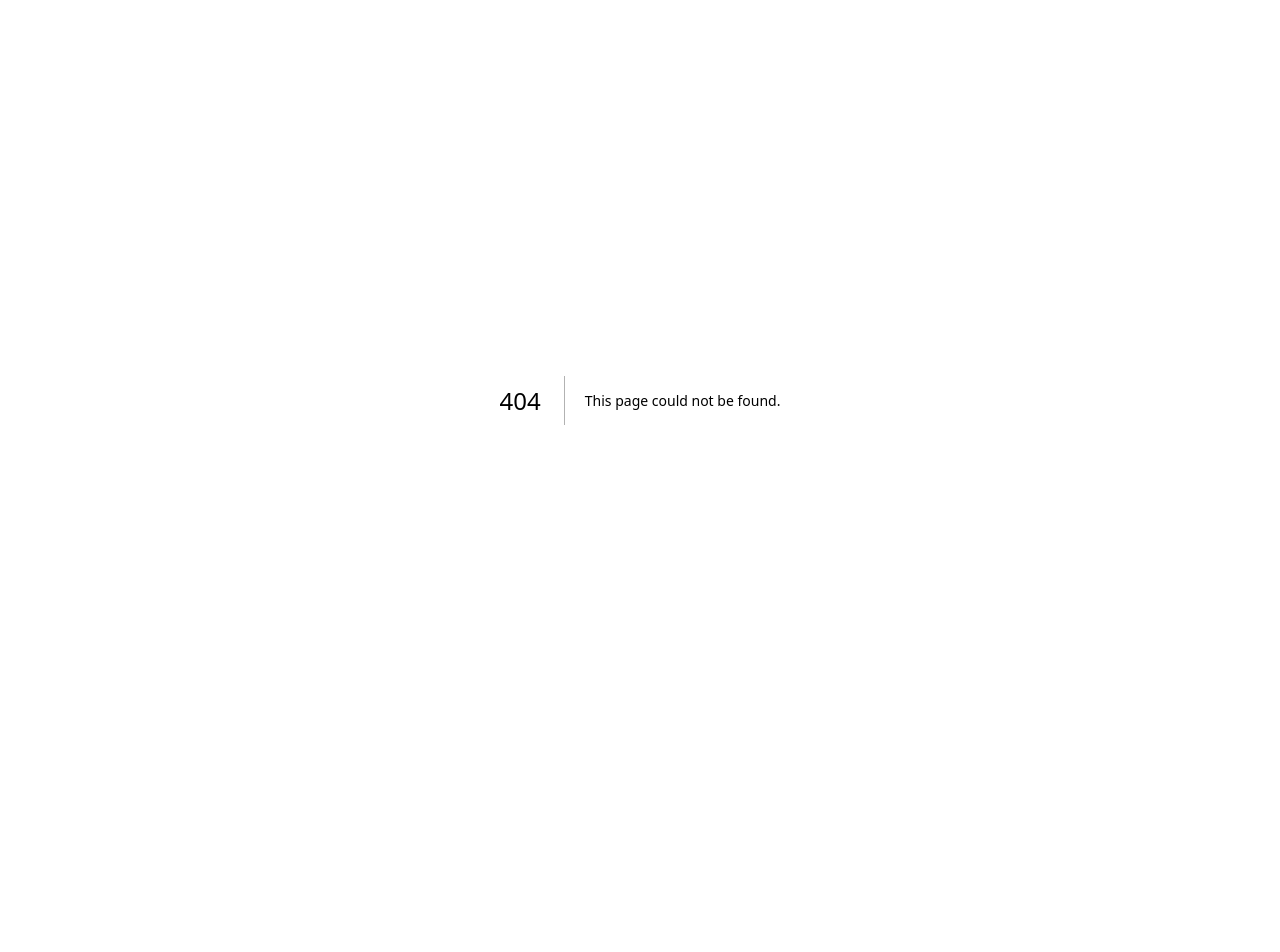
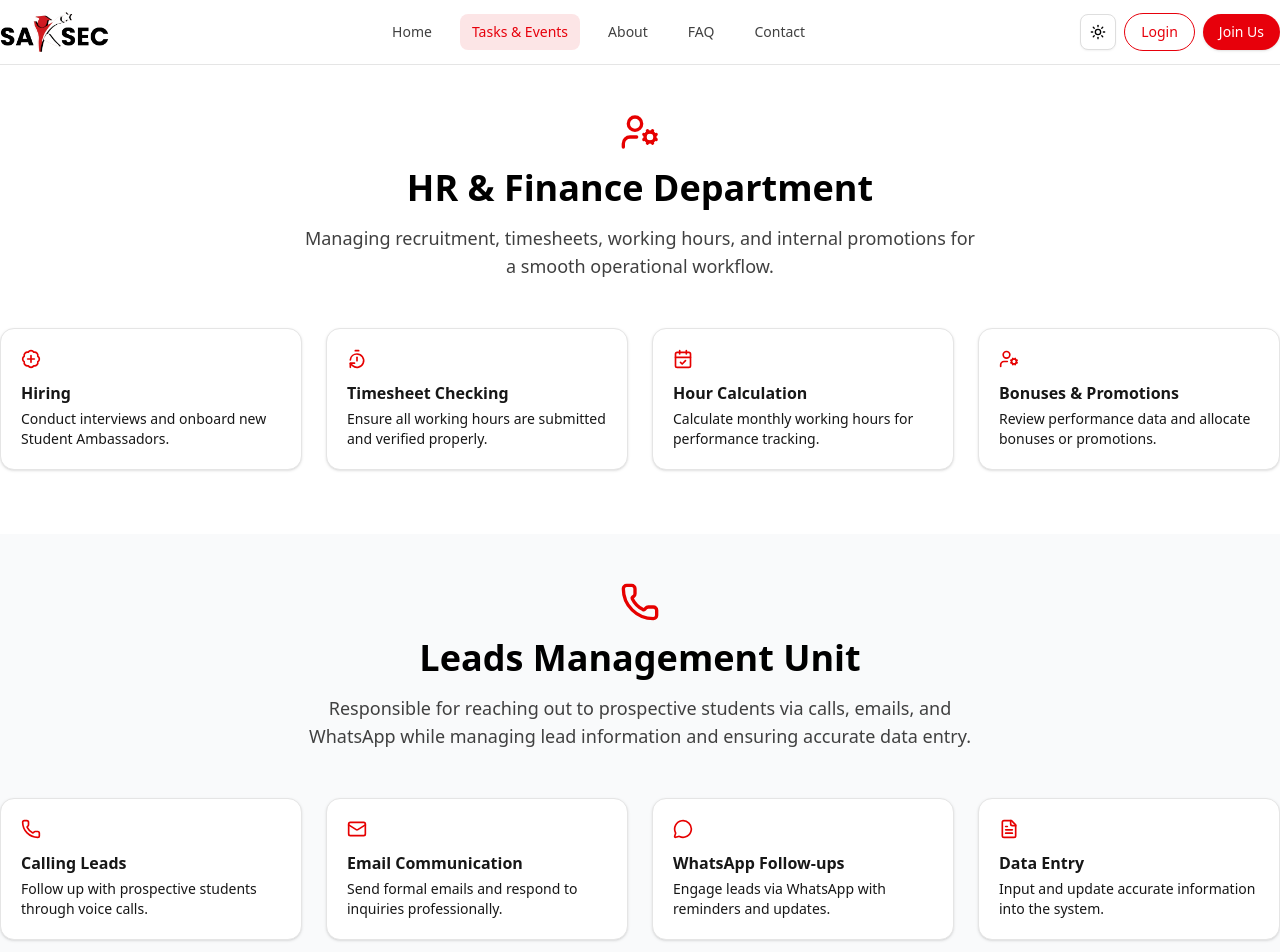
Before and after one commit to aro-arko/SA-Management-System, a Next.js app in the folder frontend/: page /tasks-events in a window 1280 px wide. Before the commit this address had no page. Shown: the top 952 px of the page. Before the commit the page ends 800 px from the top, so only its background shows below. Built offline with nearby package versions, Linux system fonts and the light colour scheme.

Commit message:
lmu tasks added

```diff
--- /dev/null
+++ b/frontend/src/app/(WithCommonLayout)/tasks-events/page.tsx
@@ -0,0 +1,13 @@
+import HrFinanceTasks from "@/components/modules/WithCommonLayout/TASK_EVENTS/hr_finance/HrFinanceTasks";
+import LmuTasks from "@/components/modules/WithCommonLayout/TASK_EVENTS/lmu/lmuTasks";
+
+const tasksEventsPage = () => {
+  return (
+    <div className="pt-16">
+      <HrFinanceTasks />
+      <LmuTasks />
+    </div>
+  );
+};
+
+export default tasksEventsPage;
--- /dev/null
+++ b/frontend/src/components/modules/WithCommonLayout/TASK_EVENTS/hr_finance/HrFinanceTasks.tsx
@@ -0,0 +1,88 @@
+"use client";
+
+import { useTheme } from "next-themes";
+import { UserCog, CalendarCheck, BadgePlus, TimerReset } from "lucide-react";
+import React, { useEffect, useState } from "react";
+import { motion } from "framer-motion";
+
+const hrTasks = [
+  {
+    icon: <BadgePlus className="w-5 h-5 text-primary" />,
+    title: "Hiring",
+    description: "Conduct interviews and onboard new Student Ambassadors.",
+  },
+  {
+    icon: <TimerReset className="w-5 h-5 text-primary" />,
+    title: "Timesheet Checking",
+    description:
+      "Ensure all working hours are submitted and verified properly.",
+  },
+  {
+    icon: <CalendarCheck className="w-5 h-5 text-primary" />,
+    title: "Hour Calculation",
+    description: "Calculate monthly working hours for performance tracking.",
+  },
+  {
+    icon: <UserCog className="w-5 h-5 text-primary" />,
+    title: "Bonuses & Promotions",
+    description: "Review performance data and allocate bonuses or promotions.",
+  },
+];
+
+const HrFinanceTasks = () => {
+  const { resolvedTheme } = useTheme();
+  const [mounted, setMounted] = useState(false);
+
+  useEffect(() => {
+    setMounted(true);
+  }, []);
+
+  if (!mounted) return null;
+
+  const isDark = resolvedTheme === "dark";
+
+  return (
+    <section
+      className={`pt-12 pb-16 px-4 sm:px-6 lg:px-0 ${
+        isDark ? "bg-gradient-to-b from-[#000000] to-[#170303]" : "bg-[#ffffff]"
+      }`}
+    >
+      <div className="max-w-7xl mx-auto text-center mb-10">
+        <UserCog className="w-10 h-10 mx-auto text-primary mb-4" />
+        <h2 className="text-2xl sm:text-3xl md:text-4xl font-bold mb-4">
+          HR & Finance Department
+        </h2>
+        <p className="text-sm sm:text-base md:text-lg text-neutral-700 dark:text-neutral-300 mb-8 md:mb-12 max-w-2xl mx-auto">
+          Managing recruitment, timesheets, working hours, and internal
+          promotions for a smooth operational workflow.
+        </p>
+      </div>
+
+      {/* Grid Layout */}
+      <div className="max-w-7xl mx-auto grid grid-cols-1 sm:grid-cols-2 lg:grid-cols-4 gap-6">
+        {hrTasks.map((item, index) => (
+          <motion.div
+            key={index}
+            initial={{ opacity: 0, y: 10 }}
+            whileInView={{ opacity: 1, y: 0 }}
+            transition={{ duration: 0.5, delay: index * 0.1 }}
+            viewport={{ once: true }}
+            className={`flex flex-col items-start gap-3 p-5 rounded-xl border shadow-sm transition-all ${
+              isDark
+                ? "bg-[#1a1a1a]/40 backdrop-blur-md border-[#2a2a2a] text-neutral-100 hover:bg-[#2c2c2c]/60 hover:border-[#444]"
+                : "bg-white border-neutral-200 text-neutral-900 hover:shadow-md hover:border-neutral-300"
+            }`}
+          >
+            <div>{item.icon}</div>
+            <div>
+              <h3 className="font-semibold text-base">{item.title}</h3>
+              <p className="text-sm mt-1">{item.description}</p>
+            </div>
+          </motion.div>
+        ))}
+      </div>
+    </section>
+  );
+};
+
+export default HrFinanceTasks;
--- /dev/null
+++ b/frontend/src/components/modules/WithCommonLayout/TASK_EVENTS/lmu/lmuTasks.tsx
@@ -0,0 +1,88 @@
+"use client";
+
+import { useTheme } from "next-themes";
+import { Phone, Mail, MessageCircle, FileText } from "lucide-react";
+import React, { useEffect, useState } from "react";
+import { motion } from "framer-motion";
+
+const leadTasks = [
+  {
+    icon: <Phone className="w-5 h-5 text-primary" />,
+    title: "Calling Leads",
+    description: "Follow up with prospective students through voice calls.",
+  },
+  {
+    icon: <Mail className="w-5 h-5 text-primary" />,
+    title: "Email Communication",
+    description: "Send formal emails and respond to inquiries professionally.",
+  },
+  {
+    icon: <MessageCircle className="w-5 h-5 text-primary" />,
+    title: "WhatsApp Follow-ups",
+    description: "Engage leads via WhatsApp with reminders and updates.",
+  },
+  {
+    icon: <FileText className="w-5 h-5 text-primary" />,
+    title: "Data Entry",
+    description: "Input and update accurate information into the system.",
+  },
+];
+
+const LmuTasks = () => {
+  const { resolvedTheme } = useTheme();
+  const [mounted, setMounted] = useState(false);
+
+  useEffect(() => {
+    setMounted(true);
+  }, []);
+
+  if (!mounted) return null;
+
+  const isDark = resolvedTheme === "dark";
+
+  return (
+    <section
+      className={`pt-12 pb-16 px-4 sm:px-6 lg:px-0 ${
+        isDark ? "bg-gradient-to-b from-[#000000] to-[#170303]" : "bg-[#F9FAFB]"
+      }`}
+    >
+      <div className="max-w-7xl mx-auto text-center mb-10">
+        <Phone className="w-10 h-10 mx-auto text-primary mb-4" />
+        <h2 className="text-2xl sm:text-3xl md:text-4xl font-bold mb-4">
+          Leads Management Unit
+        </h2>
+        <p className="text-sm sm:text-base md:text-lg text-neutral-700 dark:text-neutral-300 mb-8 md:mb-12 max-w-2xl mx-auto">
+          Responsible for reaching out to prospective students via calls,
+          emails, and WhatsApp while managing lead information and ensuring
+          accurate data entry.
+        </p>
+      </div>
+
+      {/* Grid Layout */}
+      <div className="max-w-7xl mx-auto grid grid-cols-1 sm:grid-cols-2 lg:grid-cols-4 gap-6">
+        {leadTasks.map((item, index) => (
+          <motion.div
+            key={index}
+            initial={{ opacity: 0, y: 10 }}
+            whileInView={{ opacity: 1, y: 0 }}
+            transition={{ duration: 0.5, delay: index * 0.1 }}
+            viewport={{ once: true }}
+            className={`flex flex-col items-start gap-3 p-5 rounded-xl border shadow-sm transition-all ${
+              isDark
+                ? "bg-[#1a1a1a]/40 backdrop-blur-md border-[#2a2a2a] text-neutral-100 hover:bg-[#2c2c2c]/60 hover:border-[#444]"
+                : "bg-white border-neutral-200 text-neutral-900 hover:shadow-md hover:border-neutral-300"
+            }`}
+          >
+            <div>{item.icon}</div>
+            <div>
+              <h3 className="font-semibold text-base">{item.title}</h3>
+              <p className="text-sm mt-1">{item.description}</p>
+            </div>
+          </motion.div>
+        ))}
+      </div>
+    </section>
+  );
+};
+
+export default LmuTasks;
```
